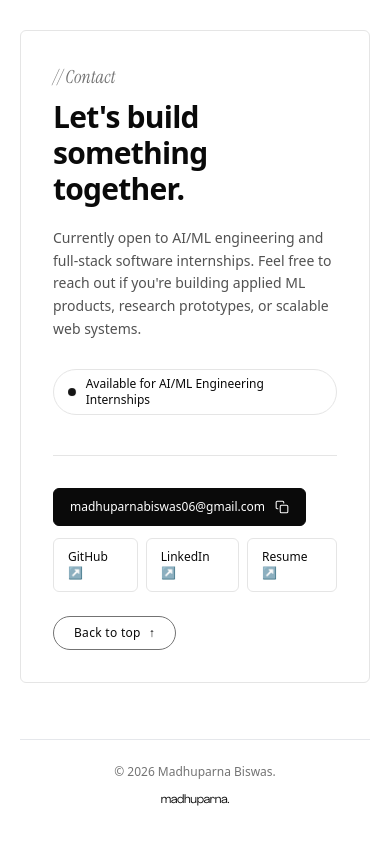
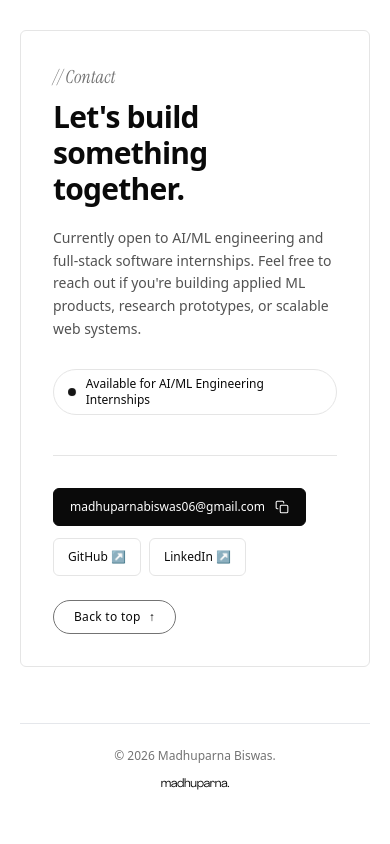
Before and after one commit to madhuparnabiswas/portfolio-website, a plain HTML site: page index.html in a window 390 px wide. Shown: the part 6482-7326 px from the top of the page. Drawn offline with nearby package versions, Linux system fonts and the light colour scheme.

Commit message:
removed resume

```diff
--- a/index.html
+++ b/index.html
@@ -669,10 +669,7 @@
                                     class="px-3.5 py-2.5 rounded-md border border-hairline bg-bg hover:border-strong text-xs sm:text-sm font-arial text-fg transition-colors">
                                     LinkedIn ↗
                                 </a>
-                                <a href="#contact" target="_blank" rel="noopener noreferrer" id="resume-link"
-                                    class="px-3.5 py-2.5 rounded-md border border-hairline bg-bg hover:border-strong text-xs sm:text-sm font-arial text-fg transition-colors">
-                                    Resume ↗
-                                </a>
+
                             </div>
                         </div>
 
--- a/js/main.js
+++ b/js/main.js
@@ -267,13 +267,7 @@
 
 
 
-    const resumeLink = document.getElementById('resume-link');
-    if (resumeLink) {
-        resumeLink.addEventListener('click', (e) => {
-            e.preventDefault();
-            showToast('Link your Resume PDF in index.html');
-        });
-    }
+
 
     /* --------------------------------------------------------------------
       6. REPEATABLE SCROLL REVEAL ANIMATIONS (RESPECTS REDUCED MOTION)
```
